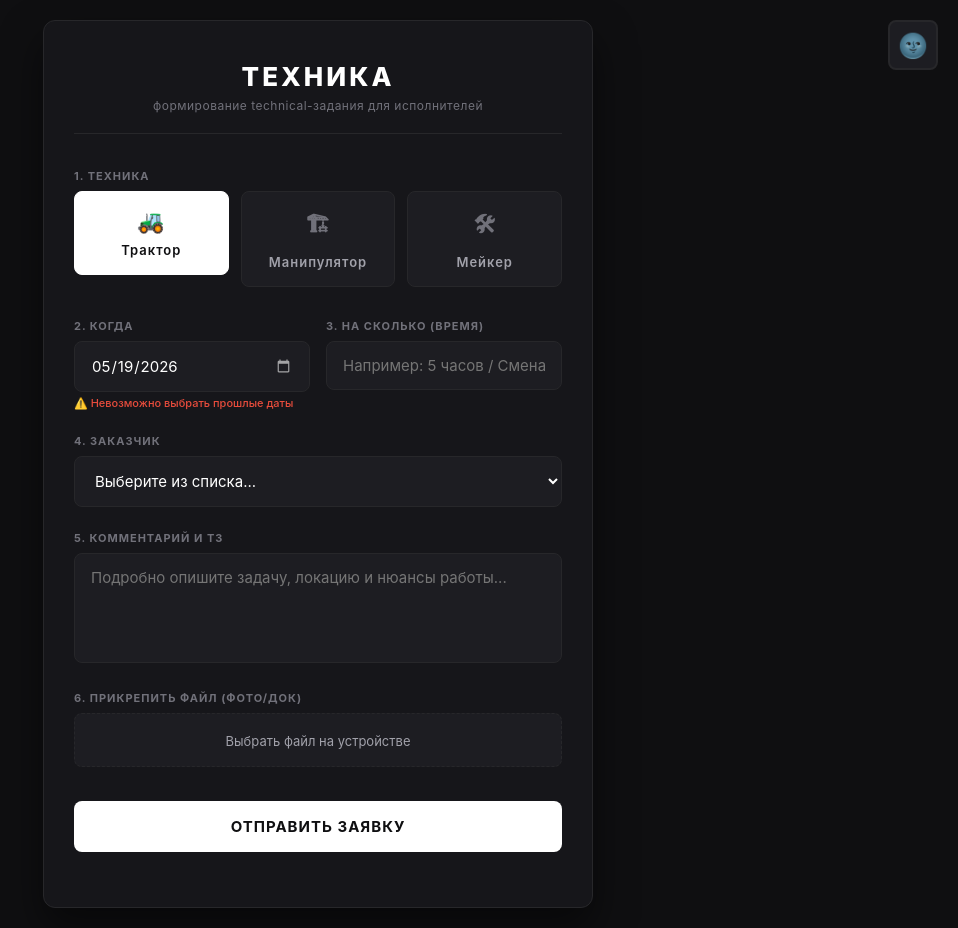
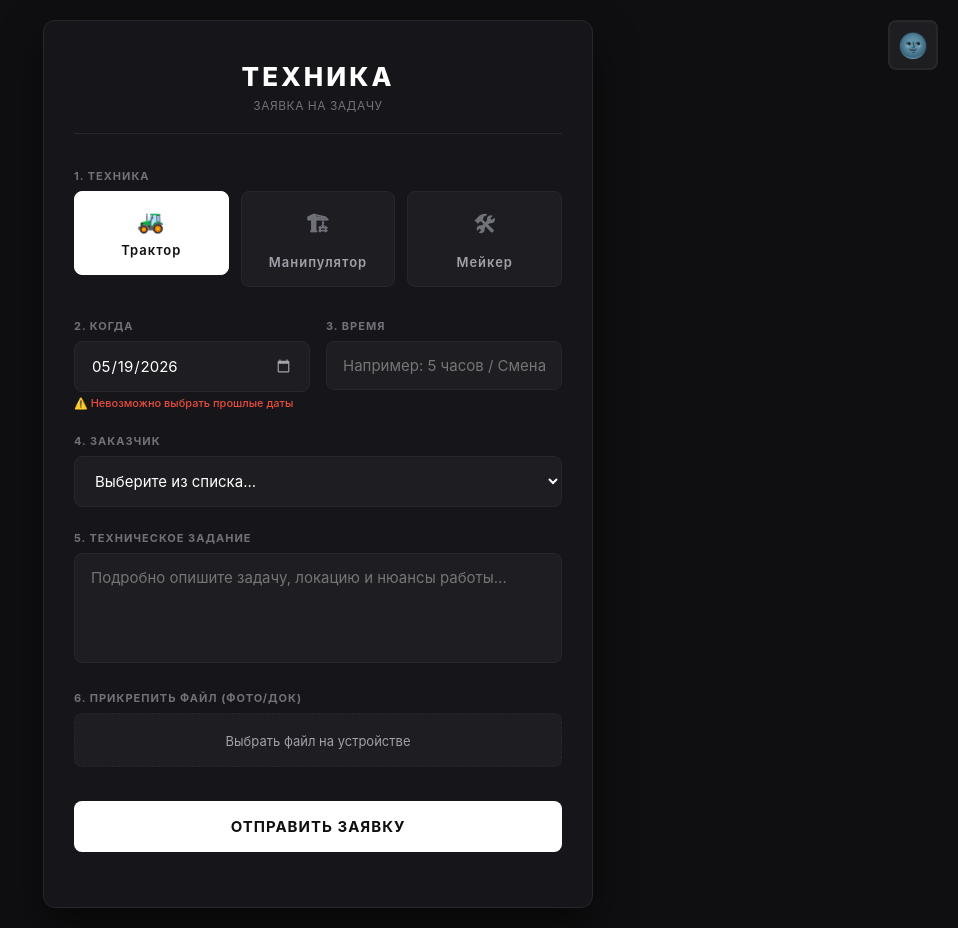
Before and after one commit to IvanTuman24/DEV.SPEC, a plain HTML site: page index.html in a window 1280 px wide. Shown: the whole page, without its empty margins (322-1280 px from the left). Drawn offline with Linux system fonts and the light colour scheme.

Commit message:
Update index.html

```diff
--- a/index.html
+++ b/index.html
@@ -18,7 +18,7 @@
 <div class="app-container">
     <header class="main-header">
         <h1>ТЕХНИКА</h1>
-        <p class="subtitle">формирование technical-задания для исполнителей</p>
+        <p class="subtitle">ЗАЯВКА НА ЗАДАЧУ </p>
     </header>
 
     <main class="form-wrapper">
@@ -61,7 +61,7 @@
                 </div>
 
                 <div class="form-group half">
-                    <label for="duration">3. НА СКОЛЬКО (ВРЕМЯ)</label>
+                    <label for="duration">3. ВРЕМЯ </label>
                     <input type="text" id="duration" name="duration" placeholder="Например: 5 часов / Смена" required>
                 </div>
             </div>
@@ -83,7 +83,7 @@
             </div>
 
             <div class="form-group">
-                <label for="comment">5. КОММЕНТАРИЙ И ТЗ</label>
+                <label for="comment">5. ТЕХНИЧЕСКОЕ ЗАДАНИЕ</label>
                 <textarea id="comment" name="comment" placeholder="Подробно опишите задачу, локацию и нюансы работы..." required></textarea>
             </div>
 
```
